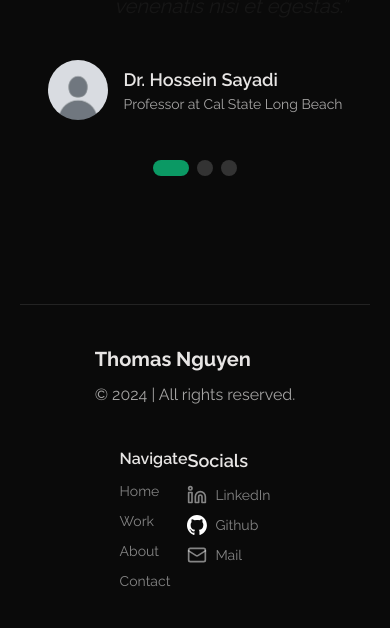
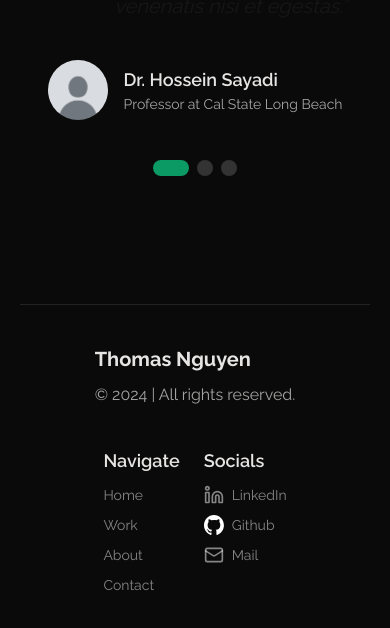
Before and after one commit to ThomasN0712/personal-website, a Next.js app: page / in a window 390 px wide. Shown: the part 7780-8408 px from the top of the page. Built offline with nearby package versions, Linux system fonts and the light colour scheme.

Commit message:
add Will picture and styling footer

```diff
--- a/app/_components/Footer.tsx
+++ b/app/_components/Footer.tsx
@@ -48,9 +48,9 @@
         </div>
 
         {/* Right Column */}
-        <div className="flex justify-between gap-0 sm:gap-16">
+        <div className="flex justify-between gap-0 gap-6 sm:gap-16">
           <ul className="space-y-2.5 relative z-10 text-sm sm:text-base">
-            <li className="text-base sm:text-lg font-semibold">Navigate</li>
+            <li className="text-lg sm:text-lg font-semibold">Navigate</li>
             <li className="text-dark-200/60 hover:text-dark-200 dark:text-white/50 dark:hover:text-white">
               <Link href="/">Home</Link>
             </li>
```
